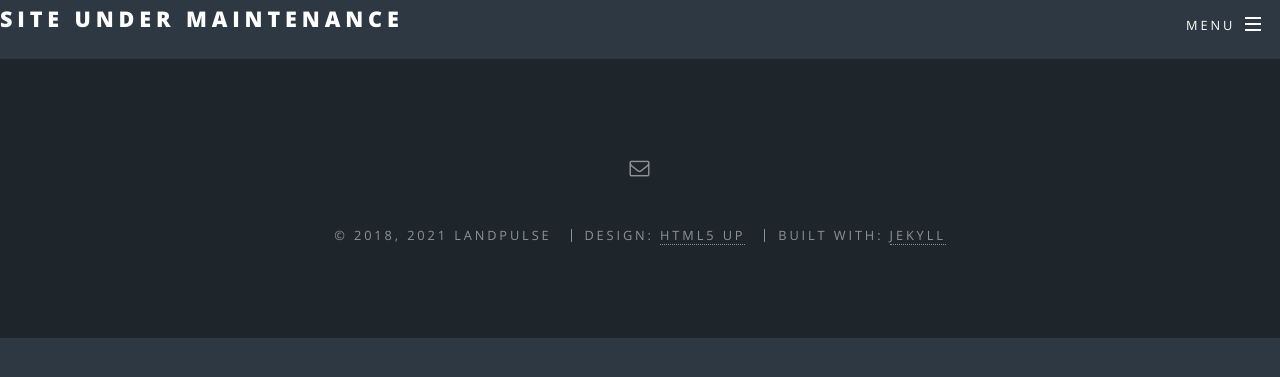
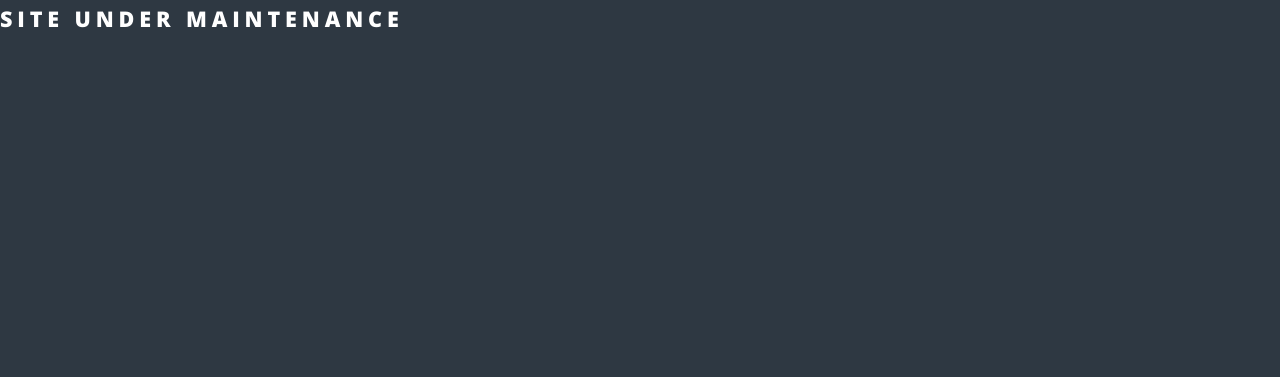
Before and after one commit to landpulse/landpulse.github.io, a Jekyll site: the page built from index.html, in a window 1280 px wide. Shown: the top 377 px of the page. Built offline with Jekyll 4.4.1, drawn with Linux system fonts in a browser that asks for light colours.

Commit message:
Update landing.html

```diff
--- a/_layouts/landing.html
+++ b/_layouts/landing.html
@@ -14,13 +14,13 @@
     <!-- Page Wrapper -->
     <div id="page-wrapper">
 
-      {% include header.html %}
+
 
       {{ content }}
 
-      {% include footer.html %}
 
-      {% include scripts.html %}
+
+
 
     </div>
 
```
